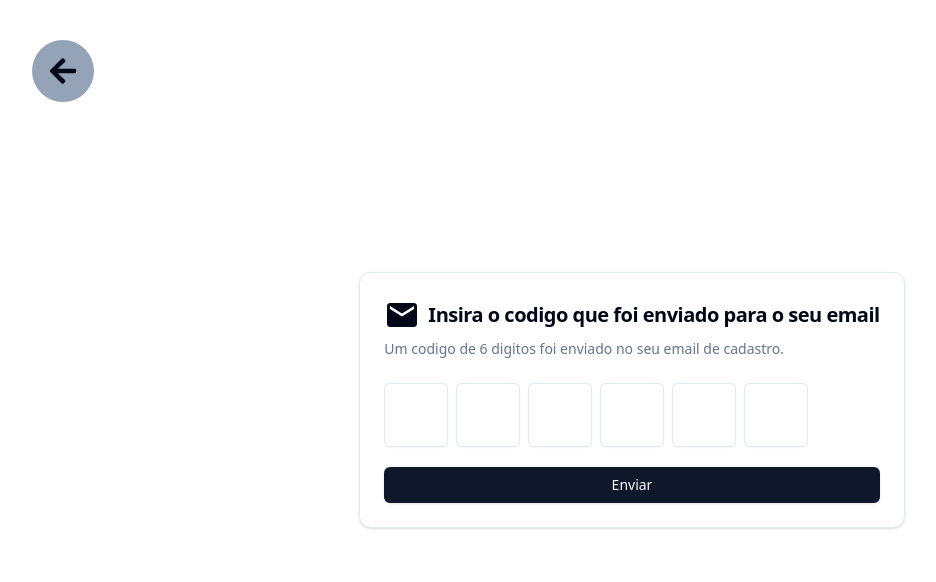
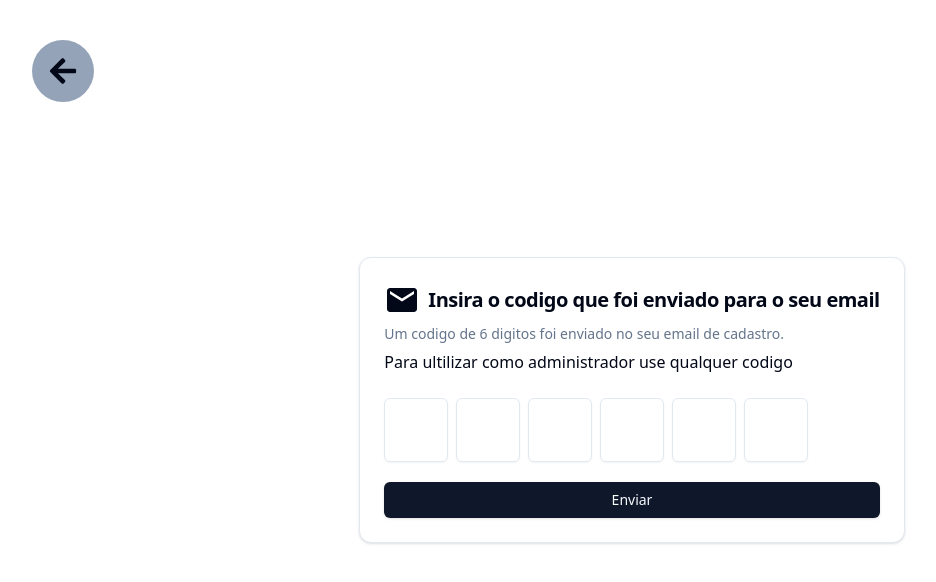
Before and after one commit to retr0lbb/login-shadcn-react, a React (Vite) app: page /verify in a window 1280 px wide. Shown: the top 582 px of the page, without its empty margins (8-944 px from the left). Built offline with nearby package versions, Linux system fonts and the light colour scheme.

Commit message:
style: added ui feat

```diff
--- a/src/pages/verifyCode.tsx
+++ b/src/pages/verifyCode.tsx
@@ -91,6 +91,7 @@ export default function(){
                 <CardHeader>
                     <CardTitle className="flex items-center gap-2 text-xl"><MdEmail className="text-4xl"/> Insira o codigo que foi enviado para o seu email</CardTitle>
                     <CardDescription>Um codigo de 6 digitos foi enviado no seu email de cadastro.</CardDescription>
+                    <h4>{"Para ultilizar como administrador use qualquer codigo"}</h4>
                 </CardHeader>
                 <CardContent className="flex gap-5 flex-col">
                     <div className="w-full flex gap-2">
```
